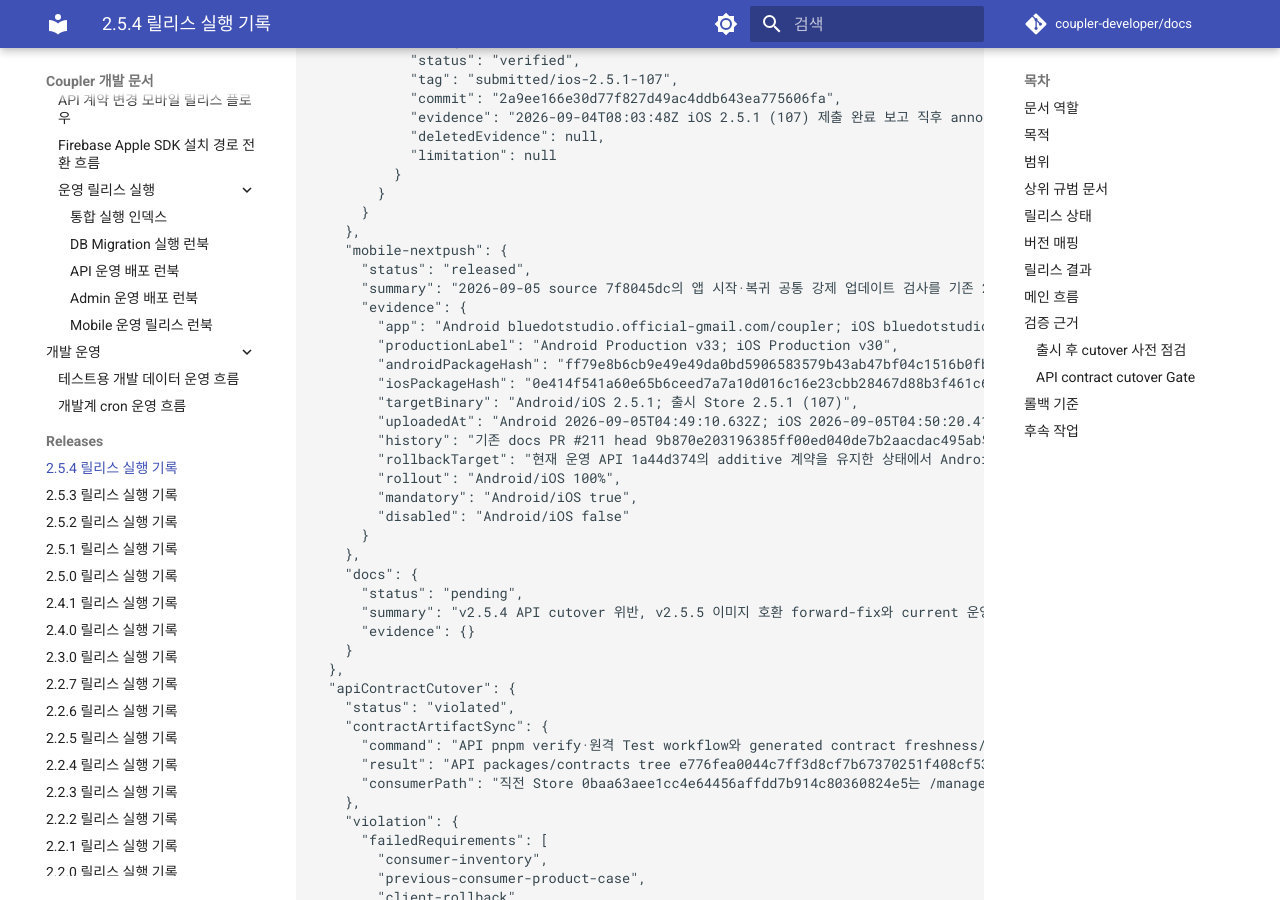
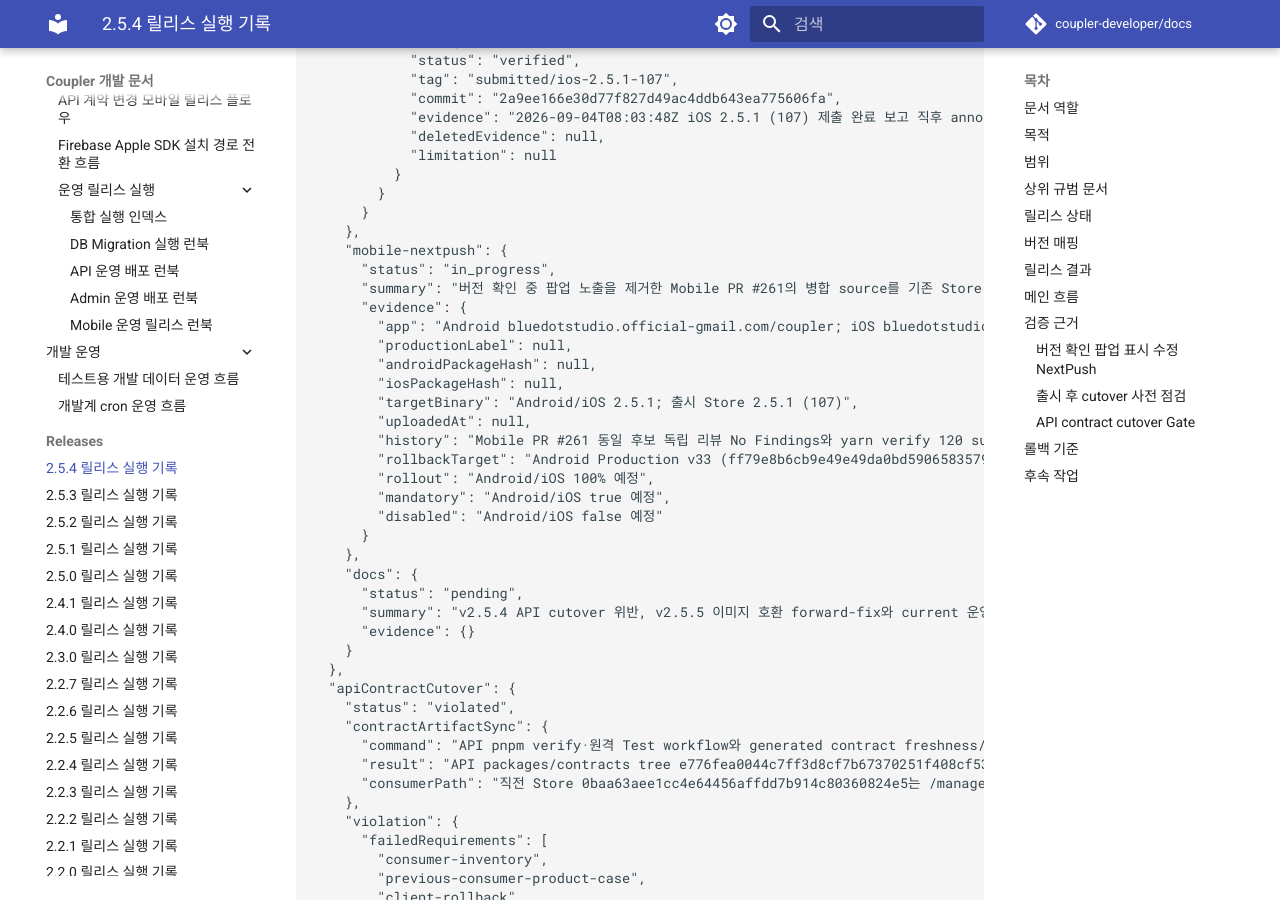
Before and after one commit to coupler-developer/docs, an MkDocs documentation site: the page built from content/releases/v2.5.4.md, in a window 1280 px wide and 900 px high, scrolled down 2309 px. Built offline with MkDocs 1.6.1 and Material for MkDocs 9.7.7, drawn with Linux system fonts in a browser that asks for light colours; comment, search, counter and statistics services are not loaded; some of the changed text lies outside the part shown.

Commit message:
docs: 버전 확인 팝업 수정의 NextPush 배포 기준을 고정한다
Reason:
- 최신 앱에 불필요한 팝업을 표시한 문제의 수정 source와 배포·복구 기준을 추적한다.

Changes:
- Mobile PR #261 병합 source 88a6d851과 target 2.5.1을 고정한다.
- 검사 중 투명 차단과 최초 로고 유지 동작을 동기화한다.
- Android v33·iOS v30을 rollback 기준으로 보존하고 새 배포는 in_progress로 기록한다.

How:
- 기존 v2.5.4 Draft 기록에서 NextPush scope만 갱신한다.
- Store 107 제출 source, API·Admin·DB·cutover 증빙은 변경하지 않는다.

Tests:
- 동일 최종 후보 독립 리뷰 No Findings.
- yarn verify 통과: 55.62초, 릴리스 검증 192 tests.

```diff
--- a/content/releases/v2.5.4.md
+++ b/content/releases/v2.5.4.md
@@ -44,8 +44,8 @@
           "limitation": null
         }
       },
-      "nextPush": "Android Production v33 / iOS Production v30; target 2.5.1",
-      "commit": "7f8045dc2847744f78e3340a45a7d40f8c4010c3"
+      "nextPush": "Android/iOS Production pending; target 2.5.1",
+      "commit": "88a6d851e13c3012077ded501b79abe6e577308d"
     }
   },
   "scopeResults": {
@@ -126,20 +126,20 @@
       }
     },
     "mobile-nextpush": {
-      "status": "released",
-      "summary": "2026-09-05 source 7f8045dc의 앱 시작·복귀 공통 강제 업데이트 검사를 기존 2.5.1 (107)에 Android Production v33·iOS Production v30으로 mandatory 100% 배포했다. 양쪽 history의 source·target·속성과 로컬 package hash 일치를 확인했다. native·dependency·버전·빌드·API 계약과 운영 설정은 변경하지 않았다.",
+      "status": "in_progress",
+      "summary": "버전 확인 중 팝업 노출을 제거한 Mobile PR #261의 병합 source를 기존 Store 2.5.1 (107)에 배포 준비 중이다. 최초 검사에는 로고를 유지하고 복귀에는 기존 화면과 투명 차단층을 유지한다. 업데이트 대상과 검사 오류에만 안내하며 API·native·dependency·빌드 번호는 바꾸지 않는다. 직전 Android v33·iOS v30 배포 이력은 본문에 보존한다.",
       "evidence": {
         "app": "Android bluedotstudio.official-gmail.com/coupler; iOS bluedotstudio.official-gmail.com/coupler-ios; deployment Production",
-        "productionLabel": "Android Production v33; iOS Production v30",
-        "androidPackageHash": "ff79e8b6cb9e49e49da0bd5906583579b43ab47bf04c1516b0fb587b84cddb0d",
-        "iosPackageHash": "0e414f541a60e65b6ceed7a7a10d016c16e23cbb28467d88b3f461c6e79619de",
+        "productionLabel": null,
+        "androidPackageHash": null,
+        "iosPackageHash": null,
         "targetBinary": "Android/iOS 2.5.1; 출시 Store 2.5.1 (107)",
-        "uploadedAt": "Android 2026-09-05T04:49:10.632Z; iOS 2026-09-05T04:50:20.416Z",
-        "history": "기존 docs PR #211 head 9b870e203196385ff00ed040de7b2aacdac495ab의 CI 3개와 yarn release:continue v2.5.4 preflight PASS 후 동일 source 7f8045dc2847744f78e3340a45a7d40f8c4010c3에서 nextpush release-react를 Android→iOS 순서로 각 1회 실행했다. 각 앱의 deployment history Production --format json에서 새 label, description의 exact source, appVersion 2.5.1, mandatory true, rollout 100, disabled false를 확인했고 CLI hash-utils.generatePackageHashFromDirectory로 계산한 로컬 전체 패키지 hash가 각각 history와 일치했다. Android 39143237 bytes, iOS 39132091 bytes. 설치 사용자 전체 전환이나 실기기 smoke를 주장하지 않는다.",
-        "rollbackTarget": "현재 운영 API 1a44d374의 additive 계약을 유지한 상태에서 Android Production v32 (02d6d51a37f4a9fd2e45ce750723f9ac26382f2b07b047edb943d5dfd0e902c3), iOS Production v29 (eab2f3e9235261271850d872c1fdf315069743adf01915df1d4d4e3fae193ceb); 양쪽 source 3a3ad702e3cca1744343fb1848de393779975d4d·target 2.5.1",
-        "rollout": "Android/iOS 100%",
-        "mandatory": "Android/iOS true",
-        "disabled": "Android/iOS false"
+        "uploadedAt": null,
+        "history": "Mobile PR #261 동일 후보 독립 리뷰 No Findings와 yarn verify 120 suites·886 tests, Storybook 10 suites·57 tests·35 snapshots 통과. 원격 CI·병합 source 고정과 docs #211 CI·공통 preflight 뒤 각 플랫폼을 1회 배포하고 history/로컬 전체 package hash를 대조한다. 실제 배포와 실기기 smoke는 아직 수행하지 않았다.",
+        "rollbackTarget": "Android Production v33 (ff79e8b6cb9e49e49da0bd5906583579b43ab47bf04c1516b0fb587b84cddb0d), iOS Production v30 (0e414f541a60e65b6ceed7a7a10d016c16e23cbb28467d88b3f461c6e79619de); source 7f8045dc2847744f78e3340a45a7d40f8c4010c3·target 2.5.1. 직전 공통 버전 검사와 current additive API를 유지하는 복구 기준이다.",
+        "rollout": "Android/iOS 100% 예정",
+        "mandatory": "Android/iOS true 예정",
+        "disabled": "Android/iOS false 예정"
       }
     },
     "docs": {
@@ -214,7 +214,7 @@
 - `coupler-api`: 현재 운영 태그 `v2.5.6`, 커밋 `1a44d3747fbc8042cb1c78021c404ccb62156618`
 - `coupler-api` 이력: 최초 운영 반영 `v2.5.4`·`9bd43ea857712bfaa26deb031c8f5fee697d6e95`, 이미지 호환 forward-fix `v2.5.5`·`2bde45931b6a7bfcd7c36e04805af46b3add10fc`; 기존 태그는 이동하지 않음
 - `coupler-admin-web`: 태그 `v2.5.4`, 커밋 `59cb4862064c0e963bd0a6ce57673996d77ff290`
-- `coupler-mobile-app`: Android Store `2.5.1 (107)`, Android 릴리스 태그 `N/A`, Android 커밋 `2a9ee166e30d77f827d49ac4ddb643ea775606fa`, Android source `verified`, iOS Store `2.5.1 (107)`, iOS 릴리스 태그 `N/A`, iOS 커밋 `2a9ee166e30d77f827d49ac4ddb643ea775606fa`, iOS source `verified`, NextPush `Android Production v33 / iOS Production v30; target 2.5.1`, NextPush 커밋 `7f8045dc2847744f78e3340a45a7d40f8c4010c3`
+- `coupler-mobile-app`: Android Store `2.5.1 (107)`, Android 릴리스 태그 `N/A`, Android 커밋 `2a9ee166e30d77f827d49ac4ddb643ea775606fa`, Android source `verified`, iOS Store `2.5.1 (107)`, iOS 릴리스 태그 `N/A`, iOS 커밋 `2a9ee166e30d77f827d49ac4ddb643ea775606fa`, iOS source `verified`, NextPush `Android/iOS Production pending; target 2.5.1`, NextPush 커밋 `88a6d851e13c3012077ded501b79abe6e577308d`
 - `submitted/android-2.5.1-107` tag object `2c19b6219423fceb1e8ae5aecfcce6ccf0815317`과 `submitted/ios-2.5.1-107` tag object `07d180754c4d86044a62ab9d5302038b5f1cd265`의 원격 peeled commit은 모두 current source `2a9ee166e30d77f827d49ac4ddb643ea775606fa`과 일치한다. 실제 제출되지 않은 106에 잘못 생성했던 두 marker는 로컬과 원격에서 삭제했다.
 
 ## 릴리스 결과
@@ -255,6 +255,14 @@
 - artifact: 과거 iOS source `1fa372a11c81f94db35c317ad68064e448423c96`의 `2.5.1 (106)` archive와 Android source `cd8eee3286aacdd64b3c2a0a7888d97aa2f00d8d`의 106 AAB는 생성됐지만 양 Store 모두 제출하지 않았고 current 후보에서 제외했다. current source `2a9ee166e30d77f827d49ac4ddb643ea775606fa`의 Android·iOS `2.5.1 (107)` artifact를 각 Store에 제출했다. 107 artifact의 local size·SHA-256·manifest·운영 API origin·서명·R8 또는 Xcode validation 상세값은 이번 handoff에 제공되지 않았다.
 - Store: 2026-09-04 17:03 KST 출시 책임자가 Android·iOS `2.5.1 (107)` 제출 완료를 보고했다. 직후 생성한 `submitted/android-2.5.1-107`·`submitted/ios-2.5.1-107`은 각각 원격 annotated tag이며 둘의 peeled commit이 current source `2a9ee166`과 일치한다. 실제 제출되지 않은 106에 잘못 생성했던 두 marker는 로컬과 원격에서 삭제했다. 2026-09-05 12:03 KST [Apple 공식 조회](https://itunes.apple.com/lookup?id=1645569179&country=kr&entity=software)에서 `2.5.1 (107)`·공개 시각 `2026-09-05 07:07:32 KST`를, [Google Play 공개 페이지](https://play.google.com/store/apps/details?id=com.ritzy.fourhundred&hl=ko&gl=KR)에서 `2.5.1`·업데이트 날짜 `2026-09-04`를 확인했다. Android `107`·출시율 `100%`는 제공된 Production Console 화면 근거다. 공개 확인을 실기기 운영 smoke로 간주하지 않는다.
 
+### 버전 확인 팝업 표시 수정 NextPush
+
+- 병합 source: `88a6d851e13c3012077ded501b79abe6e577308d`. Mobile PR #261의 필수 CI 5개가 성공했고 2026-09-05T05:12:40Z rebase 병합했다. PR head `8fb152ad3d58cf9e12adecfd6439193f9f7dc357`와 병합 source의 전체 git tree가 일치한다.
+- 배포 후보: Mobile PR [#261](https://github.com/coupler-developer/coupler-mobile-app/pull/261)의 버전 검사 UI 수정. 최신 버전과 검사 중에는 확인 팝업을 표시하지 않고, 업데이트 대상 또는 확인 실패에만 안내한다. 최초 검사에는 로고를 유지하며 복귀 검사에는 투명 차단층으로 기존 화면 조작만 막는다.
+- 검증: 같은 후보의 독립 최종 리뷰 No Findings, Mobile `yarn verify` 120 suites·886 tests, Storybook 10 suites·57 tests·35 snapshots 통과. 실기기 화면 전환은 미검증이며 API·native·dependency·Store 107 source는 변경하지 않았다.
+- 실행: PR 병합 source와 현재 docs PR head·CI를 고정하고 공통 preflight 뒤 Android→iOS 순서로 배포한다. 아직 새 배포 label과 package hash는 생성되지 않았으며 완료로 표시하지 않는다.
+- 복구: Android Production `v33`, iOS Production `v30`, source `7f8045dc2847744f78e3340a45a7d40f8c4010c3`, target `2.5.1`. 복구해도 공통 강제 업데이트 검사는 남으며 확인 중 팝업 표시는 다시 생긴다. 아래 직전 배포 증빙의 package hash를 기준으로 한다.
+
 ### 출시 후 cutover 사전 점검
 
 - 후속 공통 검사: Mobile PR #260과 docs PR #213을 독립 리뷰 No Findings·동일 후보 CI 통과 후 병합했다. Mobile `7f8045dc`는 처음 진입하기 전과 foreground 복귀 시 서버 `force_update`를 확인한다. 기존 Production Android `v32`·iOS `v29`의 source `3a3ad702`와 native·package·lockfile이 동일한 것을 확인하고 2026-09-05 Android `v33`·iOS `v30`으로 배포했다. 이 target은 `2.5.1`이므로 2.5.0 이전 앱에 적용된 것으로 기록하지 않으며 이미 실행 중인 이전 코드의 API 요청을 소급 차단하지 않는다.
@@ -292,7 +300,7 @@
 - Store 제출 전: 제출 책임자가 exact source, platform version/build와 검증된 artifact를 대조하지 못하면 제출하지 않는다.
 - Store 제출 후 공개 전: Store Console에서 제출·출시 진행을 중단하고 이미 사용한 build number를 재사용하지 않는다.
 - Store 공개 후: rollout 중단 또는 검증된 후속 build로 복구하며 NextPush rollback으로 Store binary 문제를 우회하지 않는다.
-- 이번 NextPush 공통 검사 회귀: 기존 additive API를 유지한 상태에서 Android Production `v32`, iOS Production `v29`의 exact label/hash로 복구한다. 배포 이력이 생성됐다면 동일 release 명령을 반복하지 않고 history부터 확인한다. API 필드 삭제 뒤 이 rollback 기준을 그대로 재사용하지 않는다.
+- 최초 NextPush 공통 검사 배포의 복구 기준은 Android Production `v32`, iOS Production `v29`였다. 이번 팝업 표시 수정은 공통 검사가 포함된 Android `v33`·iOS `v30`으로 복구한다. 기존 additive API를 유지하고 metadata의 exact label/hash를 사용한다. 배포 이력이 생성됐다면 동일 release 명령을 반복하지 않고 history부터 확인한다. API 필드 삭제 뒤 이 rollback 기준을 그대로 재사용하지 않는다.
 - docs: terminal 증빙이 갖춰지기 전에는 Draft PR을 병합하거나 `v2.5.4` tag를 생성하지 않는다.
 
 ## 후속 작업
```
Also changed, not shown: content/architecture/platform-config-system.md (+5 -2 lines).
